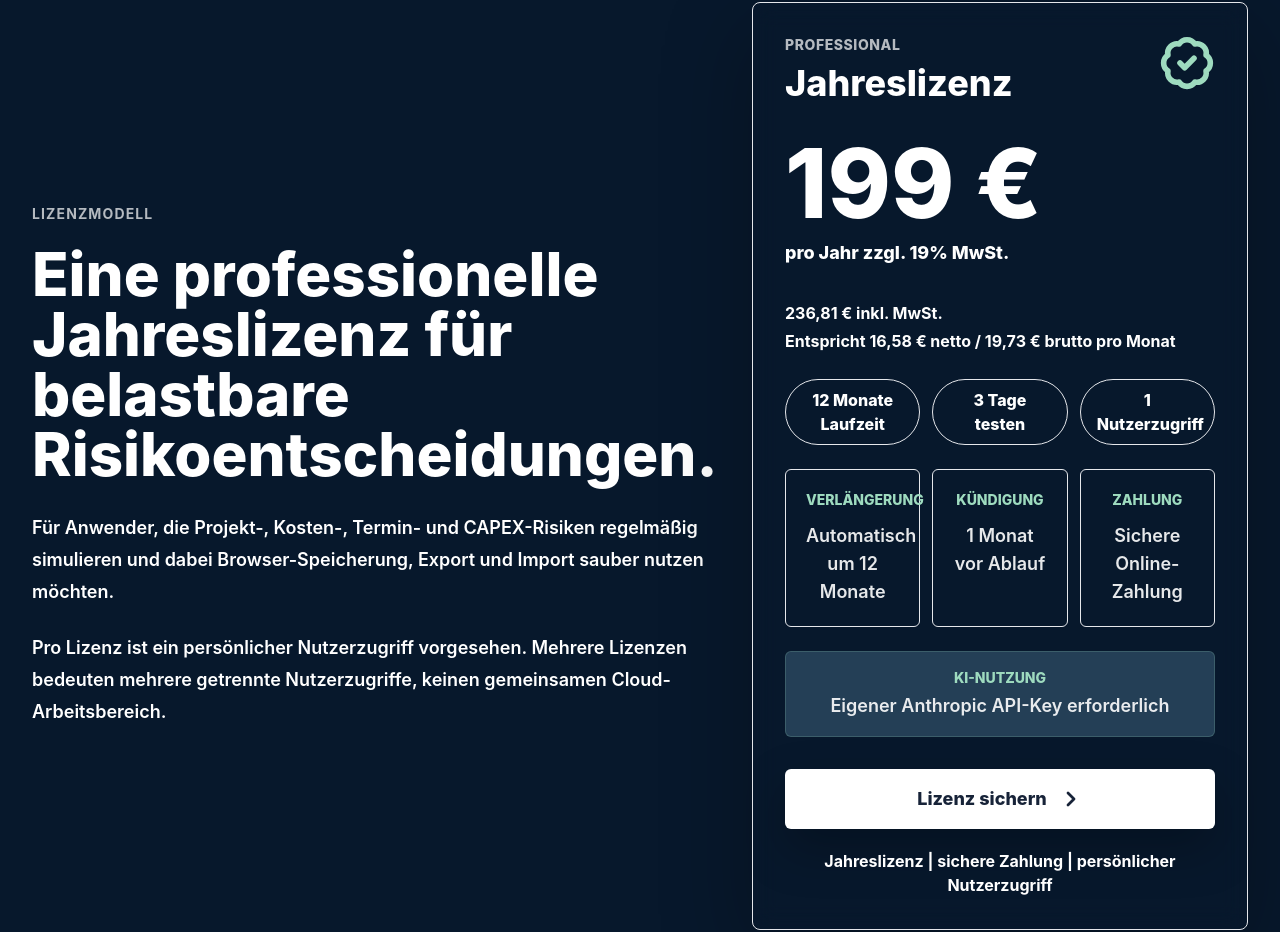
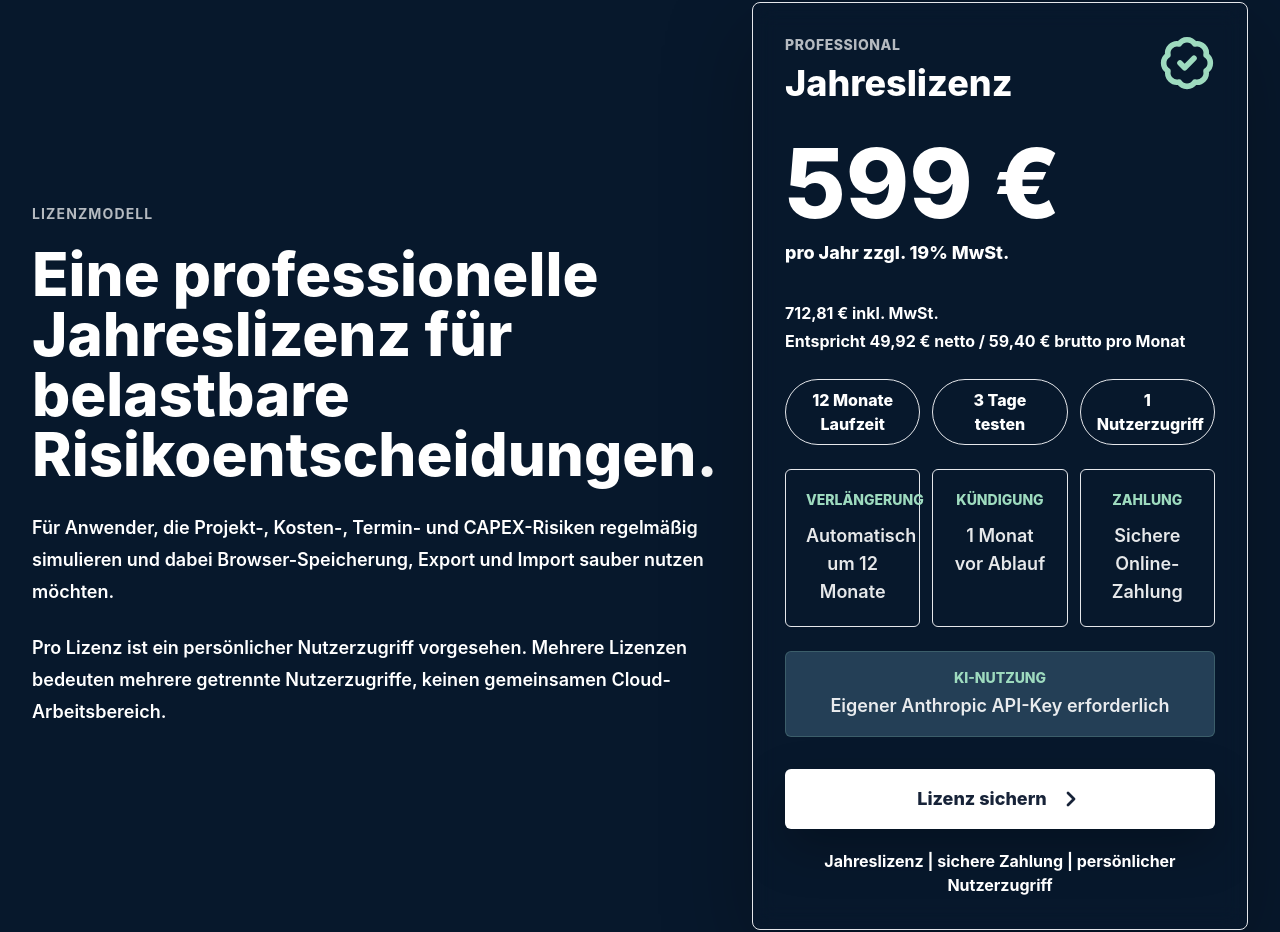
Before and after one commit to BM1964-25/SMART-RISK-Monte-Carlo-Simulation-Landingpage, a React (Vite) app: page / in a window 1280 px wide. Shown: the part 3873-4805 px from the top of the page. Built offline with nearby package versions, Linux system fonts and the light colour scheme.

Commit message:
Restore SMART RISK annual price

```diff
--- a/src/App.tsx
+++ b/src/App.tsx
@@ -114,7 +114,7 @@ const faqs = [
   {
     question: "Was kostet die Lizenz?",
     answer:
-      "Die Jahreslizenz kostet 199 Euro pro Jahr zzgl. 19 % MwSt. Die Laufzeit beträgt 12 Monate und verlängert sich automatisch um weitere 12 Monate, wenn sie nicht 1 Monat vor Ablauf gekündigt wird.",
+      "Die Jahreslizenz kostet 599 Euro pro Jahr zzgl. 19 % MwSt. Die Laufzeit beträgt 12 Monate und verlängert sich automatisch um weitere 12 Monate, wenn sie nicht 1 Monat vor Ablauf gekündigt wird.",
   },
   {
     question: "Gibt es eine Testphase?",
@@ -419,16 +419,16 @@ function App() {
             <div className="mt-8">
               <div className="flex flex-wrap items-end gap-x-4 gap-y-2">
                 <span className="text-8xl font-extrabold leading-none tracking-normal text-white">
-                  199 €
+                  599 €
                 </span>
                 <span className="pb-4 text-lg font-extrabold text-white/88">
                   pro Jahr zzgl. 19% MwSt.
                 </span>
               </div>
               <p className="mt-4 text-base font-bold leading-7 text-white/78">
-                236,81 € inkl. MwSt.
+                712,81 € inkl. MwSt.
                 <br />
-                Entspricht 16,58 € netto / 19,73 € brutto pro Monat
+                Entspricht 49,92 € netto / 59,40 € brutto pro Monat
               </p>
             </div>
             <div className="mt-6 grid gap-3 sm:grid-cols-3">
```
Also changed, not shown: 1 other file (tests, documents, lock files or other folders).
